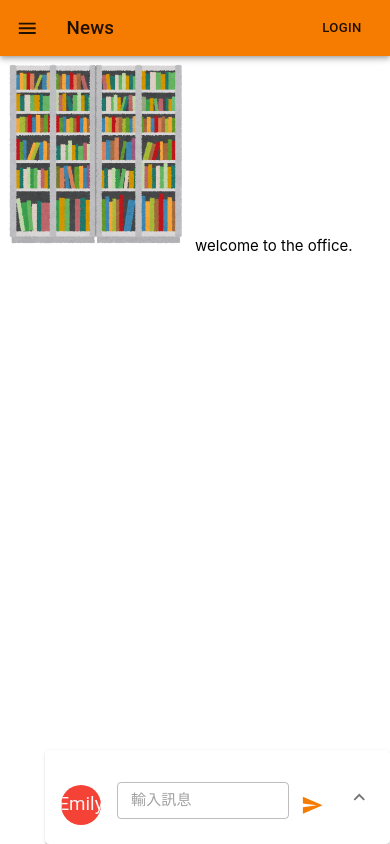
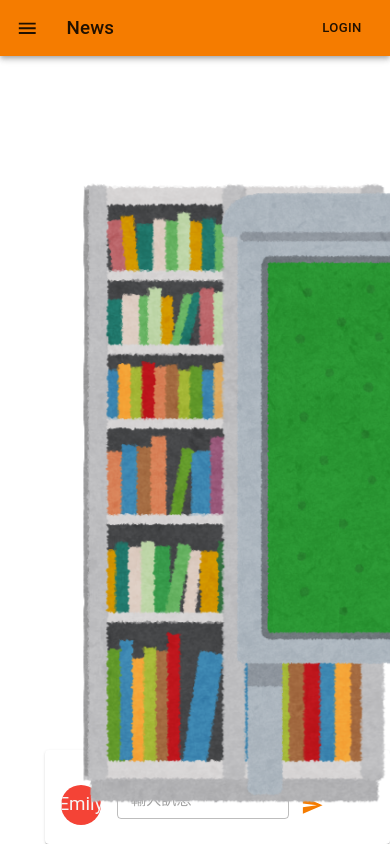
Before and after one commit to zx123497/hackathon, a React (Create React App) app: page /office in a window 390 px wide. Built offline with nearby package versions, Linux system fonts and the light colour scheme.

Commit message:
add phone image and cut bookshelf's size

```diff
--- a/src/pages/Office.js
+++ b/src/pages/Office.js
@@ -1,19 +1,28 @@
 import React from "react";
 import { makeStyles } from "@material-ui/core/styles";
-import Box from "@material-ui/core/Box";
 import bookshelf from "./../assets/images/book_hondana_syodana.png";
-import Container from "@material-ui/core/Container";
+import bulletinBoard from "./../assets/images/keijiban.png";
+import timecardMachine from "./../assets/images/timecard_machine.png";
+import waterServer from "./../assets/images/drink_water_server.png";
+import printer from "./../assets/images/kaden_printer.png";
+import leaderboard from "./../assets/images/champion_board.png";
 import ChatRoom from "./../components/ChatRoom";
 import theme from "./../themes/theme";
 
 const useStyles = makeStyles({
-  root: {},
-  media: {
-    height: 140,
+  bookshelf: {
+    maxHeight: "80%",
+    width: "auto",
+    position: "fixed",
+    bottom: "1em",
+    left: "2em",
   },
-  bookshelf: {
-    // maxWidth: "300px",
-    maxWidth: "50%",
+  bulletinBoard: {
+    maxHeight: "80%",
+    width: "auto",
+    position: "fixed",
+    bottom: "1em",
+    left: "50%",
   },
   office: {
     position: "relative",
@@ -34,7 +43,19 @@ const Office = () => {
         <ChatRoom />
       </div>
       <img className={classes.bookshelf} src={bookshelf} alt="bookshelf" />
-      welcome to the office.
+      <img
+        className={classes.bulletinBoard}
+        src={bulletinBoard}
+        alt="bulletin board"
+      />
+      {/* <img
+        className={classes.bookshelf}
+        src={timecardMachine}
+        alt="bookshelf"
+      />
+      <img className={classes.bookshelf} src={waterServer} alt="bookshelf" />
+      <img className={classes.bookshelf} src={leaderboard} alt="bookshelf" />
+      <img className={classes.bookshelf} src={printer} alt="bookshelf" /> */}
     </div>
   );
 };
```
Also changed, not shown: src/components/PostinModal.js (added, +7 -0 lines), src/assets/images/book_hondana_syodana.png, src/assets/images/telephone_oyaki.png (added).
